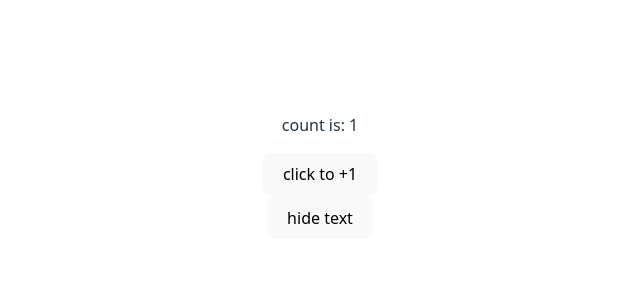
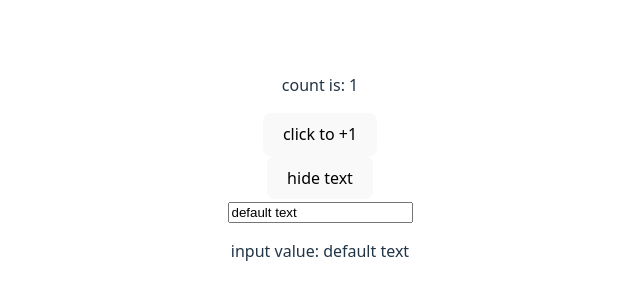
Before and after one commit to slavkapiyavka/react-sandbox, a React (Vite) app: page / in a window 1280 px wide. Shown: the part 232-532 px from the top of the page, without its empty margins (320-960 px from the left). Built offline with nearby package versions, Linux system fonts and the light colour scheme.

Commit message:
feat: implement Input component

```diff
--- a/src/App.tsx
+++ b/src/App.tsx
@@ -1,5 +1,6 @@
 import "./App.css";
 import Counter from "./components/Counter";
+import Input from "./components/Input";
 import Toggle from "./components/Toggle";
 
 function App() {
@@ -7,6 +8,7 @@ function App() {
     <div>
       <Counter />
       <Toggle />
+      <Input />
     </div>
   );
 }
--- /dev/null
+++ b/src/components/Input.tsx
@@ -0,0 +1,18 @@
+import { useState } from "react";
+
+const Input = () => {
+  const [text, setText] = useState("default text");
+
+  return (
+    <section>
+      <input
+        type="text"
+        value={text}
+        onChange={(e) => setText(e.target.value)}
+      />
+      <p>input value: {text}</p>
+    </section>
+  );
+};
+
+export default Input;
```
